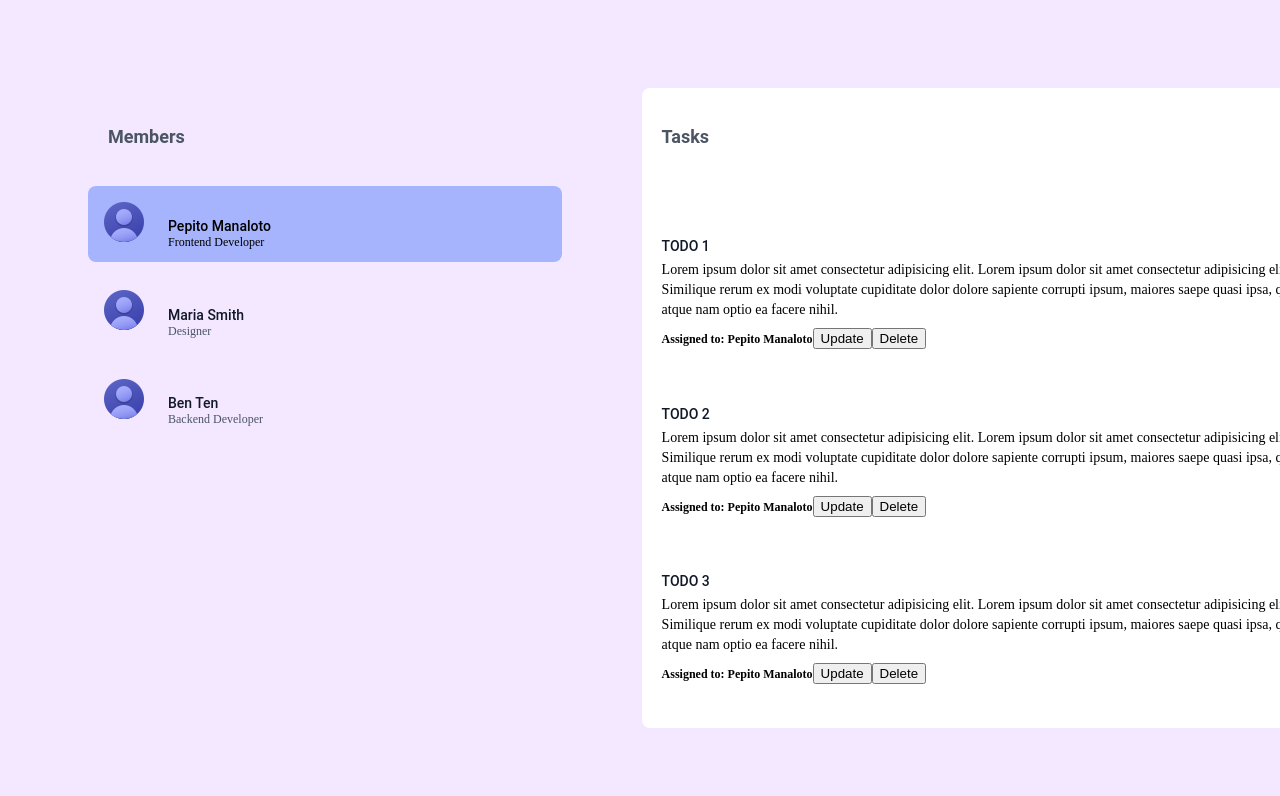
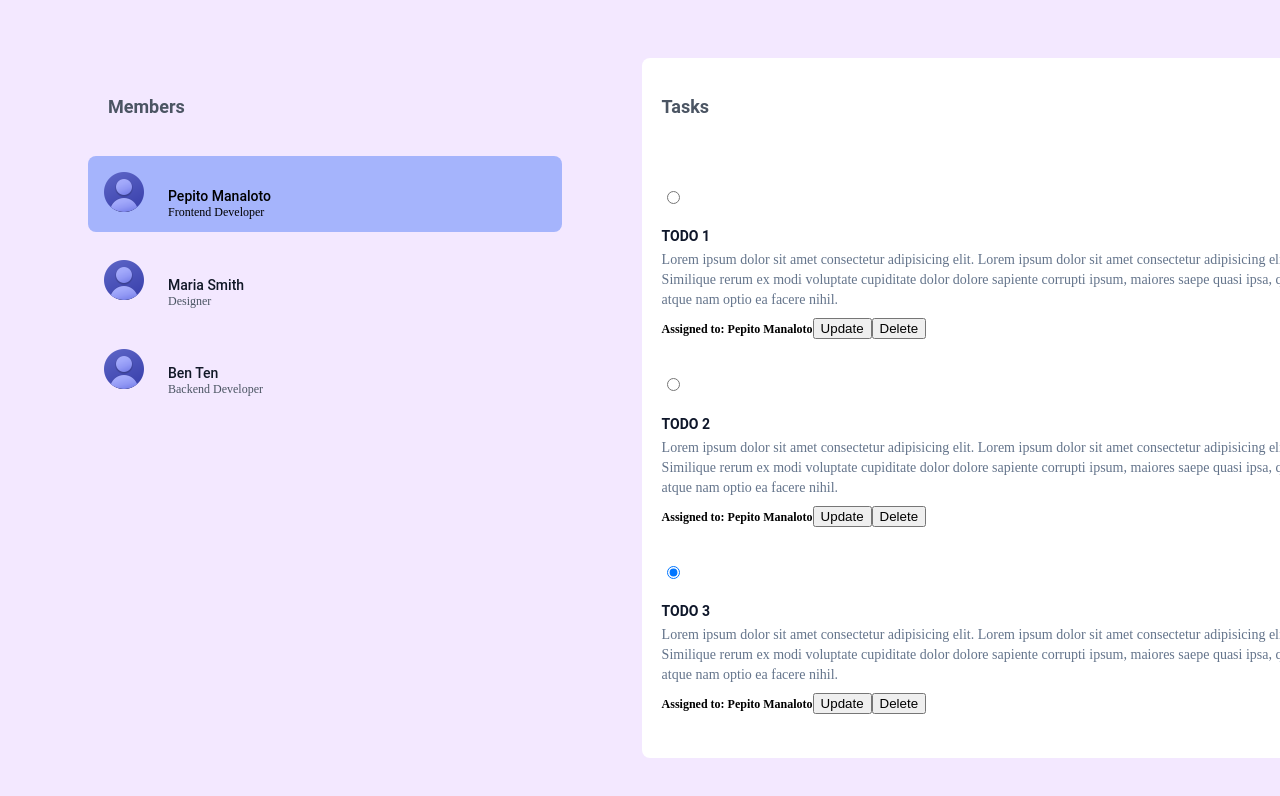
Before and after one commit to reeceballano/taskmaker, a Vue app: page / in a window 1280 px wide. Shown: the top 796 px of the page. Built offline with nearby package versions, Linux system fonts and the light colour scheme; the HTML template or start-up script is replaced by a standard one.

Commit message:
added checkbox

```diff
--- a/src/components/Todo.vue
+++ b/src/components/Todo.vue
@@ -1,10 +1,18 @@
 <template>
     <div class="task-item">
-        <h4>{{todo.name}}</h4>
-        <p>Lorem ipsum dolor sit amet consectetur adipisicing elit. Lorem ipsum dolor sit amet consectetur adipisicing elit. Similique rerum ex modi voluptate cupiditate dolor dolore sapiente corrupti ipsum, maiores saepe quasi ipsa, quisquam atque nam optio ea facere nihil.</p>
-        <span>Assigned to: Pepito Manaloto</span>
-        <button @click="updateTodo(todo.id)">Update</button>
-        <button @click="deleteTodo(todo.id)">Delete</button>
+        <div class="flex gap-4">
+            <div class="col-span">
+                <input type="radio" checked="checked" name="radio" id="radio-one"
+                class="w-5 h-5 bg-pink-300 checked:bg-rose-500 cursor-pointer" />
+            </div>
+            <div class="col-span-3">
+                <h4>{{todo.name}}</h4>
+                <p>Lorem ipsum dolor sit amet consectetur adipisicing elit. Lorem ipsum dolor sit amet consectetur adipisicing elit. Similique rerum ex modi voluptate cupiditate dolor dolore sapiente corrupti ipsum, maiores saepe quasi ipsa, quisquam atque nam optio ea facere nihil.</p>
+                <span>Assigned to: Pepito Manaloto</span>
+                <button @click="updateTodo(todo.id)">Update</button>
+                <button @click="deleteTodo(todo.id)">Delete</button>
+            </div>
+        </div>
     </div>
 </template>
 
@@ -41,11 +49,11 @@
     }
 
     .task-item h4 {
-        @apply text-sm text-gray-900 font-medium -mb-1 transition ease-in-out delay-150 uppercase
+        @apply text-sm text-slate-900 font-semibold -mb-1 transition ease-in-out delay-150 uppercase
     }
 
     .task-item p {
-        @apply text-sm my-2
+        @apply text-sm my-2 text-slate-500
     }
 
     .task-item span {
```
